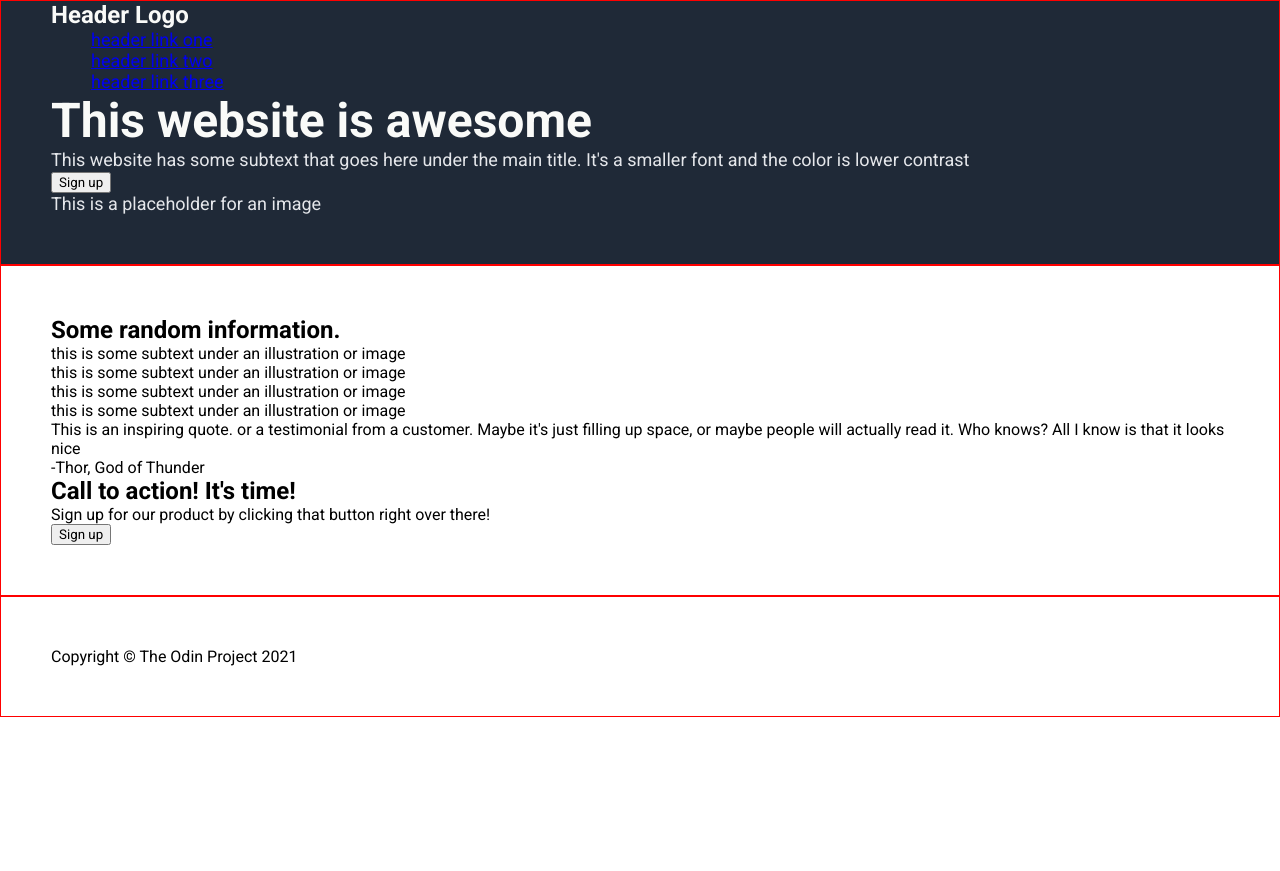
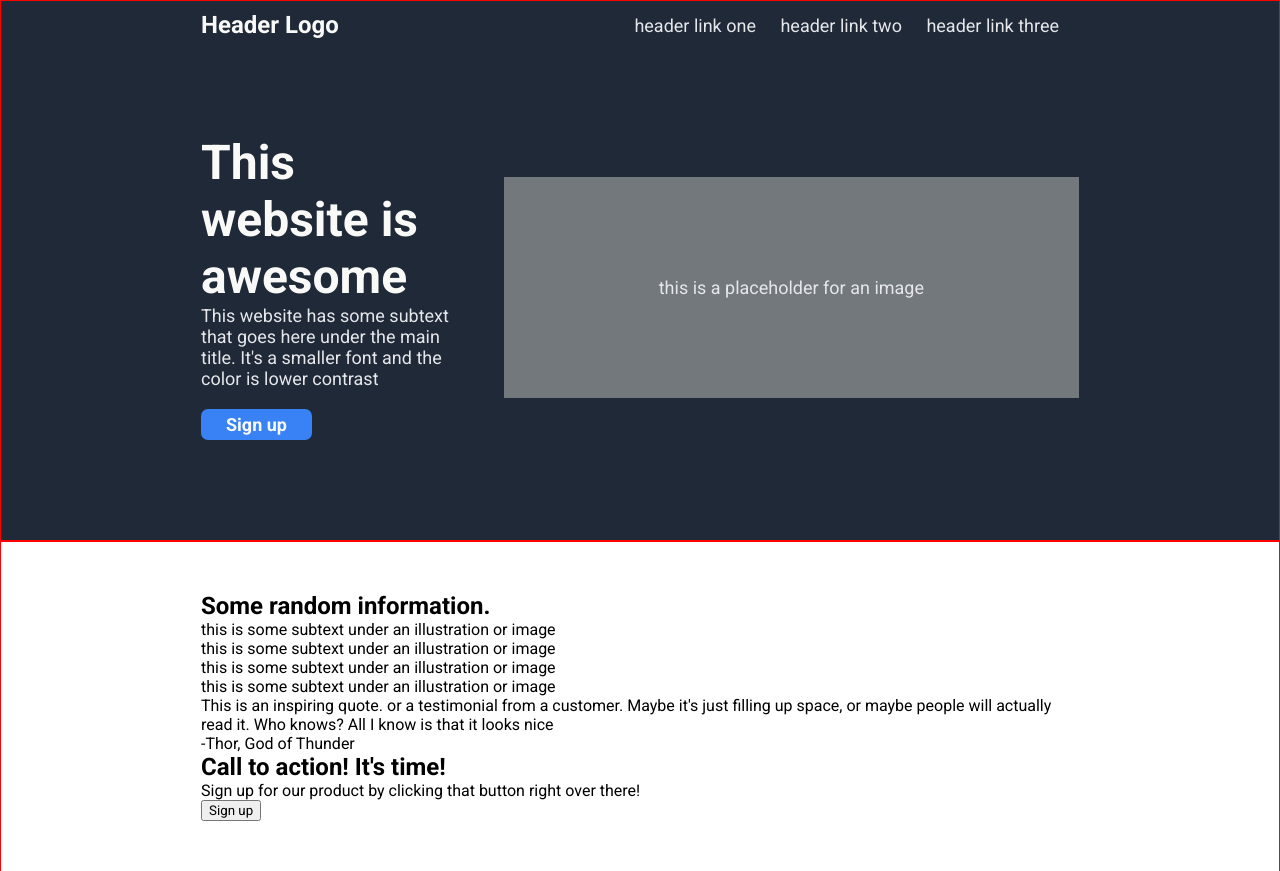
Before and after one commit to dbedi06/odin-landing-page, a plain HTML site: page index.html in a window 1280 px wide. Shown: the top 871 px of the page. Before the commit the page ends 800 px from the top, so only its background shows below. Drawn offline with Linux system fonts and the light colour scheme.

Commit message:
Header and nav done

```diff
--- a/index.html
+++ b/index.html
@@ -8,6 +8,7 @@
 </head>
 <body>
     <header>
+      <div class="top">
         <h1>Header Logo</h1>
         <nav>
           <ul>
@@ -16,13 +17,16 @@
             <li><a href="#">header link three</a></li>
           </ul>
         </nav>
+      </div>
       <div class="hero">
+        <div class="hero-left">
           <h2>This website is awesome</h2>
           <p>This website has some subtext that goes here under the main title.
             It's a smaller font and the color is lower contrast
           </p>
           <button>Sign up</button>
-        <p id="image-placeholder">This is a placeholder for an image</p>
+        </div>
+        <p id="image-placeholder">this is a placeholder for an image</p>
       </div>
     </header>
     <main>
--- a/styles.css
+++ b/styles.css
@@ -6,7 +6,7 @@
 }
 
 header, main, footer {
-  padding: 50px 50px;
+  padding: 50px 200px;
   border: 1px solid red;
 }
 
@@ -19,9 +19,25 @@ header {
   justify-content: center;
 }
 
+.top {
+  display: flex;
+  justify-content: space-between;
+  align-items: center;
+  padding-top: 10px;
+}
+
 nav ul{
  list-style-type: none;
- text-align: in;
+}
+
+nav li {
+  display: inline;
+  margin-right: 20px;
+}
+
+nav a {
+  text-decoration: none;
+  color: #E5E7EB;
 }
 
 header h1{
@@ -34,3 +50,34 @@ header h1{
   color: #F9FAF8;
   font-weight: 900;
 }
+
+.hero {
+  margin: 50px auto;
+  display: flex;
+  justify-content: space-between;
+  align-items: center;
+}
+
+#image-placeholder {
+  background-color: rgb(114, 120, 124);
+  margin-top: 45px;
+  margin-left: 35px;
+  text-align: center;
+  padding: 100px 155px;
+  white-space: nowrap;
+}
+
+.hero-left {
+  margin-top: 45px;
+}
+
+.hero button {
+  background-color: #3882F6;
+  color: #F9FAF8;
+  font-size: 18px;
+  border-radius: 7px;
+  border-width: 0px;
+  padding: 5px 25px;
+  font-weight: 600;
+  margin-top: 20px;
+}
```
Lines whose indentation alone changed are shown as unchanged.
